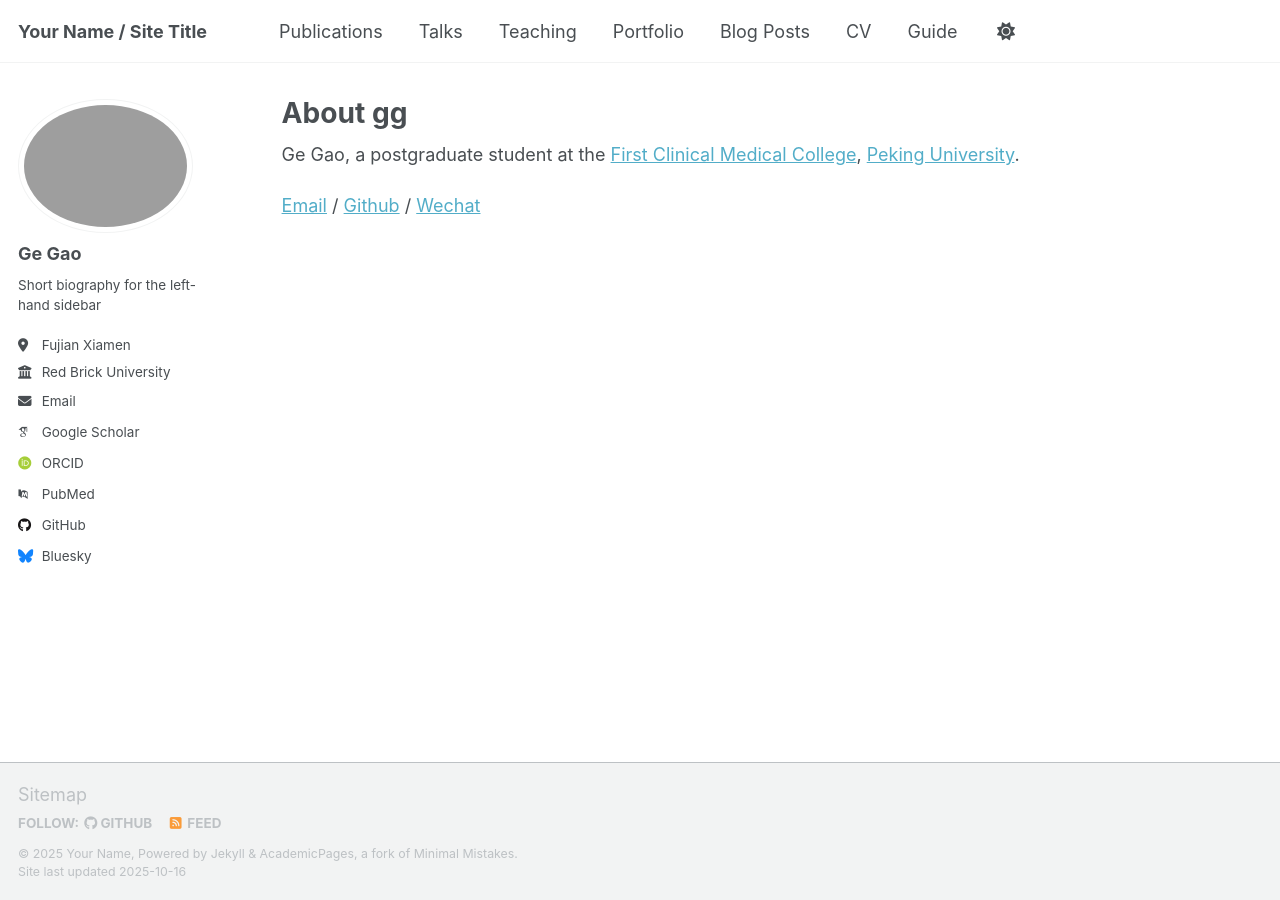
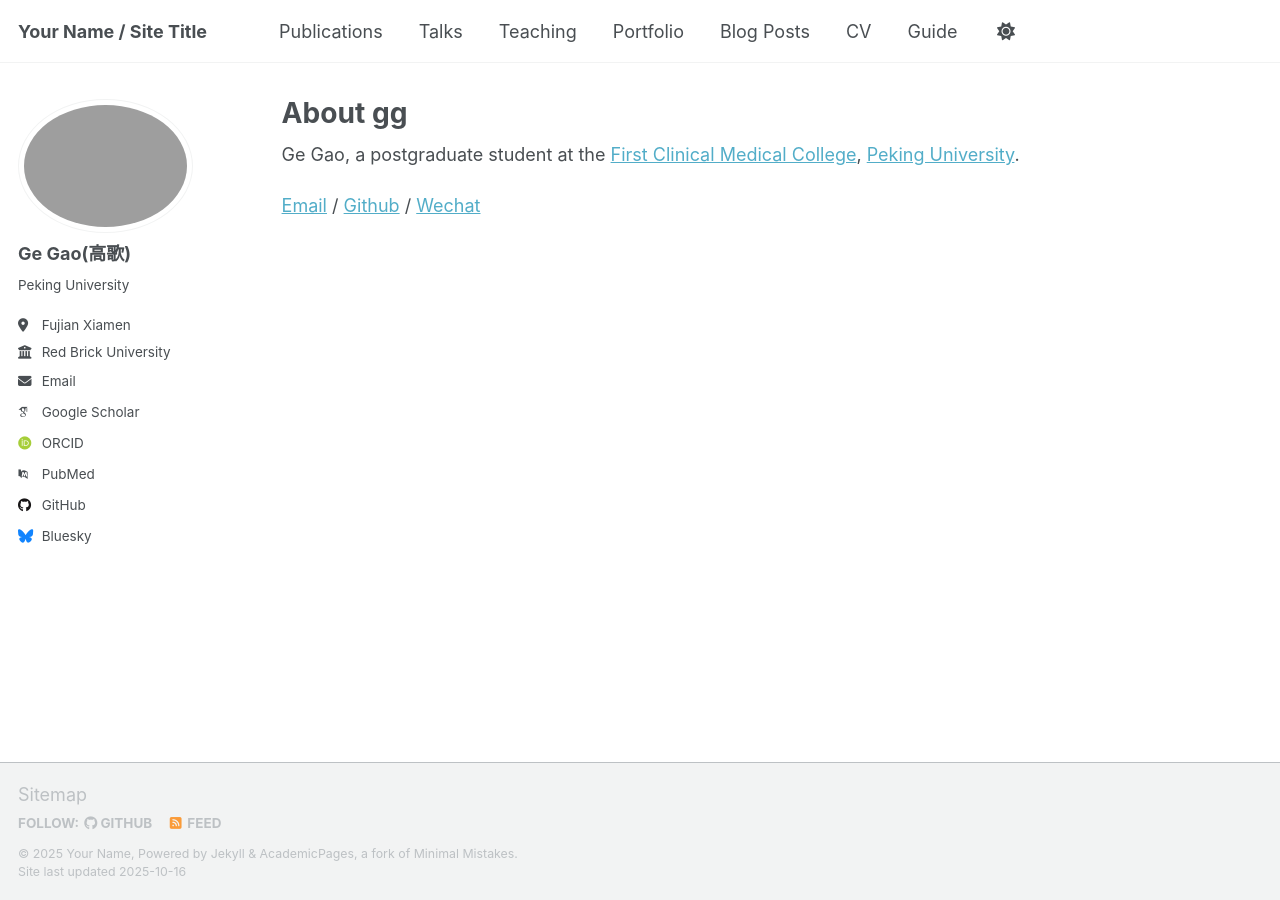
Before and after one commit to ggsong/ggsong.github.io, a Jekyll site: the page built from _pages/about.md, in a window 1280 px wide. Built offline with Jekyll 4.4.1, drawn with Linux system fonts in a browser that asks for light colours; some web fonts are replaced; a script that is not in the unit is left out.

Commit message:
Update _config.yml

```diff
--- a/_config.yml
+++ b/_config.yml
@@ -13,21 +13,21 @@ title                    : "Your Name / Site Title"
 title_separator          : "-"
 name                     : &name "Your Name"
 description              : &description "Your Name's academic portfolio"   # Update this with a general description of your site, this is the default if not overridden by a page
-url                      : https://academicpages.github.io # The base hostname & protocol for your site e.g. "https://[your GitHub username].github.io",
+url                      : https://ggsong.github.io # The base hostname & protocol for your site e.g. "https://[your GitHub username].github.io",
                                                            # or if you already have some other page hosted on Github then use "https://[your GitHub username].github.io/[Your Repo Name]"
 baseurl                  : "" # the subpath of your site, e.g. "/blog"
-repository               : "academicpages/academicpages.github.io"
+repository               : "ggsong/ggsong.github.io"
 
 # Site Author - The following control what appear as part of the author content on the side bar.
 #               If a field is blank the icon and link will not appear, otherwise it will be shown.
 #               Additional customization can be done by editing /_includes/author-profile.html
 author:
   # Biographic information
-  avatar           : zhengjianzhao.JPG
-  name             : Ge Gao
+  avatar           : "/images/zhengjianzhao.png"
+  name             : "Ge Gao(高歌)"
   pronouns         : # example: "she/her"
-  bio              : "Short biography for the left-hand sidebar"
-  location         : Fujian Xiamen
+  bio              : "Peking University"
+  location         : "Fujian Xiamen"
   employer         : "Red Brick University"
   uri              : # URL
   email            : "none@example.org"
```
